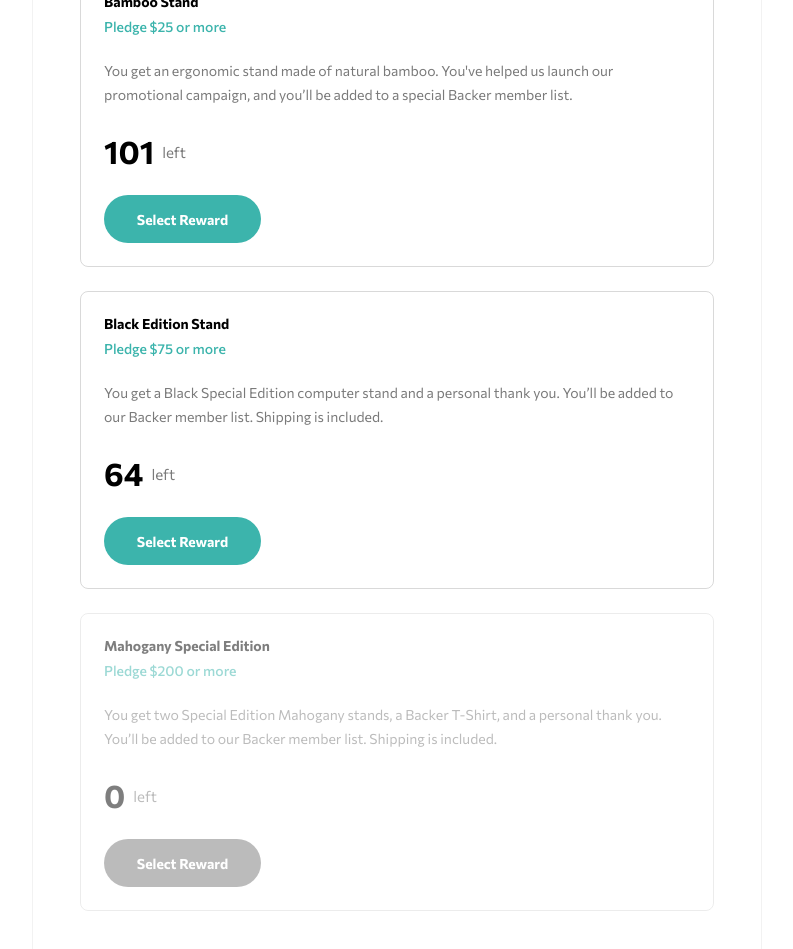
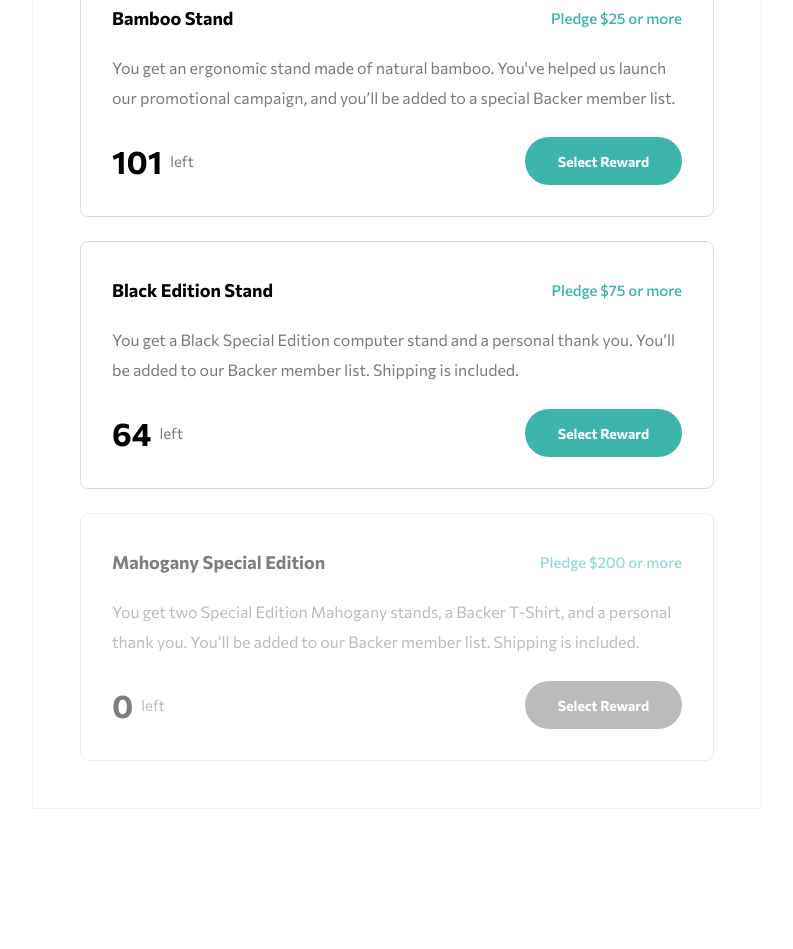
Before and after one commit to vanderms/crowdfunding-product-app, an Angular app: page / in a window 1280 px wide. Shown: the part 1220-2169 px from the top of the page, without its empty margins (243-1036 px from the left). Built offline with nearby package versions, Linux system fonts and the light colour scheme.

Commit message:
implementes product card responsive design

```diff
--- a/src/app/about-product/about-product.component.scss
+++ b/src/app/about-product/about-product.component.scss
@@ -1,6 +1,5 @@
 @use 'sass:math';
 @use '../../styles/mixins' as *;
-
 
 .about-product {
   margin: 24px auto 76px;
--- a/src/app/about-product/card-product/card-product.component.html
+++ b/src/app/about-product/card-product/card-product.component.html
@@ -1,7 +1,12 @@
 <article class="card-product" [attr.data-out-of-stock]="left === 0">
-  <h3 class="card-product__title">{{ name }}</h3>
-  <p class="card-product__price">Pledge ${{ price }} or more </p>
+  <div class="card-product__top-container">
+    <h3 class="card-product__title">{{ name }}</h3>
+    <p class="card-product__price">Pledge ${{ price }} or more </p>
+  </div>
   <p class="card-product__description">{{ description }}</p>
-  <p class="card-product__left"><strong class="card-product__value">{{ left }}</strong> left</p>
-  <button class="card-product__select" [disabled]="left == 0">Select Reward</button>
+  <div class="card-product__bottom-container">
+    <p class="card-product__left"><strong class="card-product__value">{{ left }}</strong>
+      left</p>
+    <button class="card-product__select" [disabled]="left == 0">Select Reward</button>
+  </div>
 </article>
--- a/src/app/about-product/card-product/card-product.component.scss
+++ b/src/app/about-product/card-product/card-product.component.scss
@@ -1,3 +1,5 @@
+@use '../../../styles/mixins' as *;
+
 .card-product {
   display: flex;
   flex-direction: column;
@@ -5,7 +7,23 @@
   border: 1px solid rgba(0, 0, 0, 0.15);
   border-radius: 8px;
 
-  &[data-out-of-stock='true']{
+  @include media(tablet) {
+    padding: 37px 31px 31px;
+
+    &__top-container,
+    &__bottom-container {
+      display: flex;
+      justify-content: space-between;
+      align-items: center;
+    }
+
+    &__bottom-container {
+      margin-top: 24px;
+      height: 48px;
+    }
+  }
+
+  &[data-out-of-stock='true'] {
     opacity: 0.5;
   }
 
@@ -14,6 +32,12 @@
     font-size: 14px;
     line-height: 17px;
     color: var(--black);
+
+    @include media(tablet) {
+      font-weight: 700;
+      font-size: 18px;
+      line-height: 22px;
+    }
   }
 
   &__price {
@@ -22,6 +46,12 @@
     font-size: 14px;
     line-height: 17px;
     color: var(--moderate-cyan);
+
+    @include media(tablet) {
+      margin-top: 0;
+      font-size: 15px;
+      line-height: 18px;
+    }
   }
 
   &__description {
@@ -30,8 +60,12 @@
     font-size: 14px;
     line-height: 24px;
     color: var(--dark-gray);
+
+    @include media(tablet) {
+      font-size: 16px;
+      line-height: 30px;
+    }
   }
-
 
   &__left {
     margin-top: 25px;
@@ -42,6 +76,10 @@
     font-size: 15px;
     line-height: 18px;
     color: var(--dark-gray);
+
+    @include media(tablet) {
+      margin-top: 0;
+    }
 
     strong {
       font-weight: 700;
@@ -66,14 +104,17 @@
     line-height: 17px;
     cursor: pointer;
 
-    &:disabled{
+    @include media(tablet) {
+      margin-top: 0;
+    }
+
+    &:disabled {
       background-color: var(--dark-gray);
       cursor: initial;
     }
 
-    &:not(:disabled):hover{
+    &:not(:disabled):hover {
       background-color: var(--dark-cyan);
     }
   }
-
 }
```
